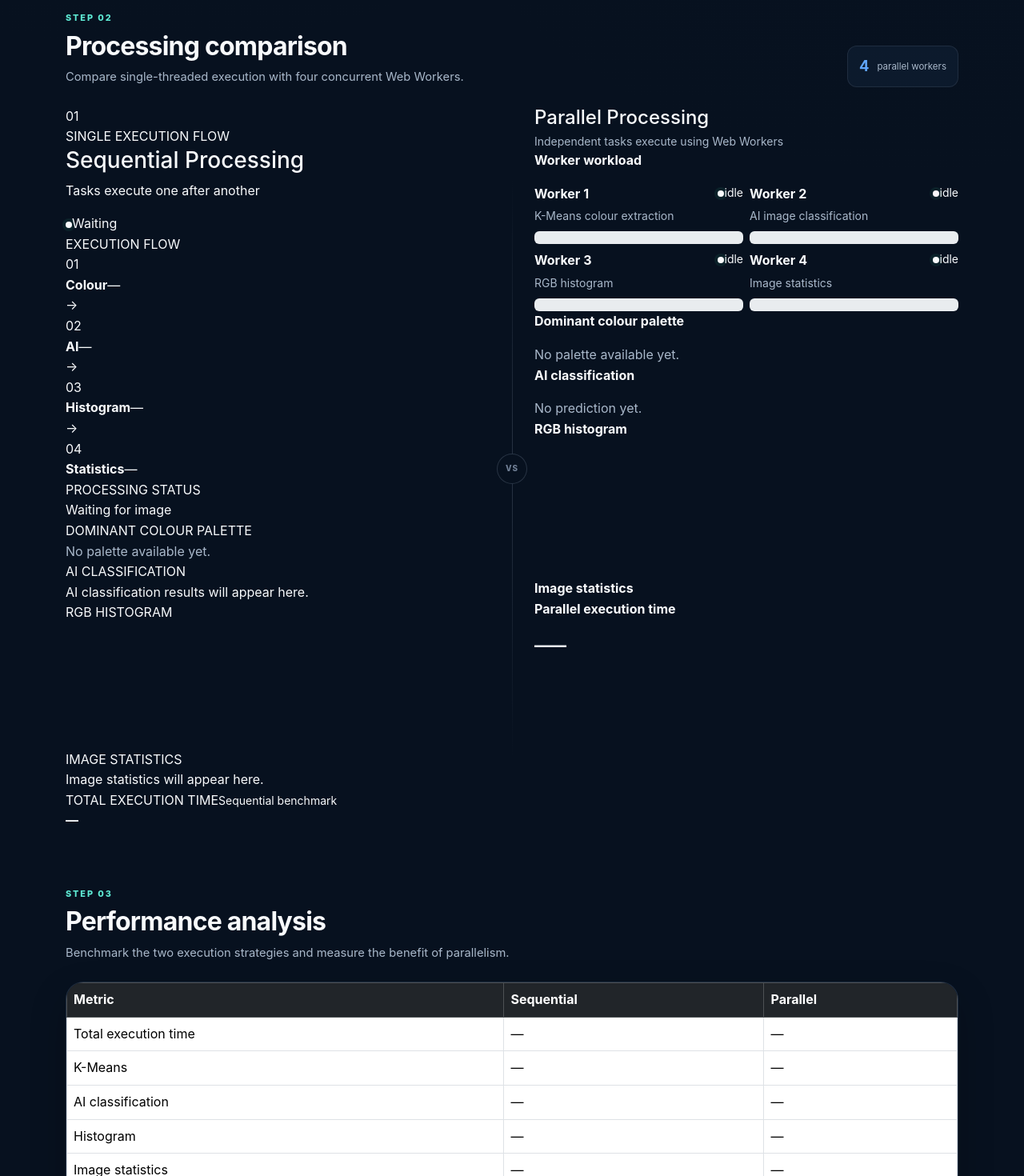
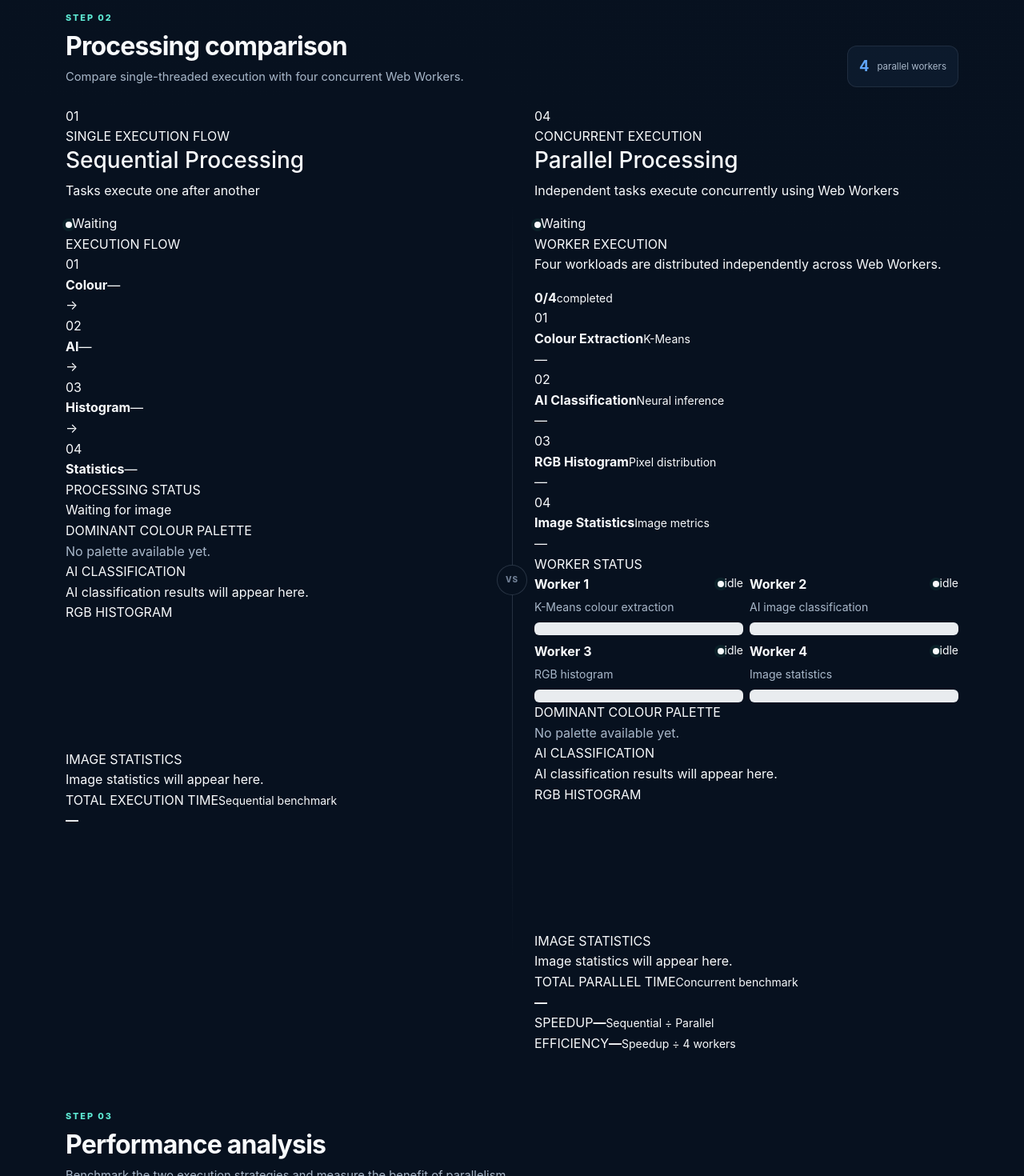
Before and after one commit to jopaulkjoshy14/Parallel-AI-Image-Analysis, a React (Vite) app: page / in a window 1280 px wide. Shown: the part 820-2290 px from the top of the page at 80% size. Built offline with nearby package versions, Linux system fonts and the light colour scheme.

Commit message:
Update ParallelPanel.jsx

```diff
--- a/src/components/ParallelPanel.jsx
+++ b/src/components/ParallelPanel.jsx
@@ -7,137 +7,542 @@ import WorkerStatus from "./WorkerStatus";
 export default function ParallelPanel({
   data
 }) {
+  const isCompleted =
+    data.totalTime !== null;
+
+  const completedWorkers =
+    data.workers?.filter(
+      (worker) =>
+        worker.status === "complete"
+    ).length || 0;
+
+  const runningWorkers =
+    data.workers?.filter(
+      (worker) =>
+        worker.status === "running"
+    ).length || 0;
+
+  const formatTime = (value) => {
+    if (
+      value === null ||
+      value === undefined
+    ) {
+      return "—";
+    }
+
+    return `${value.toFixed(2)} ms`;
+  };
+
   return (
-    <div className="panel-card">
-      <div className="panel-header parallel-header">
-        <h4 className="mb-1">
+    <div className="analysis-panel parallel-panel">
+
+      {/* =====================================================
+          PANEL HEADER
+      ===================================================== */}
+
+      <div className="analysis-panel-header parallel-panel-header">
+
+        <div className="panel-title-group">
+
+          <div className="panel-icon parallel-icon">
+            <span>04</span>
+          </div>
+
+          <div>
+            <div className="panel-eyebrow">
+              CONCURRENT EXECUTION
+            </div>
+
+            <h3>
               Parallel Processing
-        </h4>
+            </h3>
 
-        <div className="small text-secondary">
-          Independent tasks execute using Web Workers
+            <p>
+              Independent tasks execute concurrently
+              using Web Workers
+            </p>
+          </div>
+
+        </div>
+
+        <div
+          className={`panel-status ${
+            isCompleted
+              ? "panel-status-complete"
+              : runningWorkers > 0
+              ? "panel-status-running"
+              : ""
+          }`}
+        >
+          <span className="status-dot" />
+
+          {isCompleted
+            ? "Completed"
+            : runningWorkers > 0
+            ? "Running"
+            : "Waiting"}
+
+        </div>
+
+      </div>
+
+      {/* =====================================================
+          PARALLEL EXECUTION VISUALIZATION
+      ===================================================== */}
+
+      <div className="parallel-visual">
+
+        <div className="parallel-visual-header">
+
+          <div>
+            <div className="section-label">
+              WORKER EXECUTION
+            </div>
+
+            <p>
+              Four workloads are distributed
+              independently across Web Workers.
+            </p>
+          </div>
+
+          <div className="worker-counter">
+            <strong>
+              {completedWorkers}
+              <span>/</span>
+              {data.workers?.length || 4}
+            </strong>
+
+            <small>
+              completed
+            </small>
+          </div>
+
+        </div>
+
+        <div className="parallel-lanes">
+
+          <div className="parallel-lane">
+            <div className="lane-label">
+              <span className="lane-number">
+                01
+              </span>
+
+              <div>
+                <strong>
+                  Colour Extraction
+                </strong>
+
+                <small>
+                  K-Means
+                </small>
               </div>
             </div>
 
-      <div className="result-section">
+            <div className="lane-track">
+              <div
+                className={`lane-progress ${
+                  data.colourTime !== null
+                    ? "lane-complete"
+                    : ""
+                }`}
+              />
+            </div>
+
+            <span className="lane-time">
+              {formatTime(
+                data.colourTime
+              )}
+            </span>
+          </div>
+
+
+          <div className="parallel-lane">
+            <div className="lane-label">
+              <span className="lane-number">
+                02
+              </span>
+
+              <div>
                 <strong>
-          Worker workload
+                  AI Classification
                 </strong>
 
-        <div className="mt-3">
+                <small>
+                  Neural inference
+                </small>
+              </div>
+            </div>
+
+            <div className="lane-track">
+              <div
+                className={`lane-progress ${
+                  data.aiTime !== null
+                    ? "lane-complete"
+                    : ""
+                }`}
+              />
+            </div>
+
+            <span className="lane-time">
+              {formatTime(
+                data.aiTime
+              )}
+            </span>
+          </div>
+
+
+          <div className="parallel-lane">
+            <div className="lane-label">
+              <span className="lane-number">
+                03
+              </span>
+
+              <div>
+                <strong>
+                  RGB Histogram
+                </strong>
+
+                <small>
+                  Pixel distribution
+                </small>
+              </div>
+            </div>
+
+            <div className="lane-track">
+              <div
+                className={`lane-progress ${
+                  data.histogramTime !== null
+                    ? "lane-complete"
+                    : ""
+                }`}
+              />
+            </div>
+
+            <span className="lane-time">
+              {formatTime(
+                data.histogramTime
+              )}
+            </span>
+          </div>
+
+
+          <div className="parallel-lane">
+            <div className="lane-label">
+              <span className="lane-number">
+                04
+              </span>
+
+              <div>
+                <strong>
+                  Image Statistics
+                </strong>
+
+                <small>
+                  Image metrics
+                </small>
+              </div>
+            </div>
+
+            <div className="lane-track">
+              <div
+                className={`lane-progress ${
+                  data.statisticsTime !== null
+                    ? "lane-complete"
+                    : ""
+                }`}
+              />
+            </div>
+
+            <span className="lane-time">
+              {formatTime(
+                data.statisticsTime
+              )}
+            </span>
+          </div>
+
+        </div>
+
+      </div>
+
+      {/* =====================================================
+          WORKER STATUS
+      ===================================================== */}
+
+      <div className="panel-section">
+
+        <div className="section-label">
+          WORKER STATUS
+        </div>
+
+        <div className="result-container worker-status-container">
+
           <WorkerStatus
             workers={data.workers}
           />
-        </div>
+
         </div>
 
-      <div className="result-section">
-        <strong>
-          Dominant colour palette
-        </strong>
+      </div>
 
-        <div className="mt-3">
+      {/* =====================================================
+          COLOUR PALETTE
+      ===================================================== */}
+
+      <div className="panel-section">
+
+        <div className="section-label">
+          DOMINANT COLOUR PALETTE
+        </div>
+
+        <div className="result-container palette-container">
+
           <PaletteDisplay
             palette={data.palette}
           />
-        </div>
+
         </div>
 
-      <div className="result-section">
-        <strong>
-          AI classification
-        </strong>
+      </div>
 
-        <div className="mt-3">
+      {/* =====================================================
+          AI CLASSIFICATION
+      ===================================================== */}
+
+      <div className="panel-section">
+
+        <div className="section-label">
+          AI CLASSIFICATION
+        </div>
+
+        <div className="result-container">
+
           {data.ai?.length ? (
-            data.ai.map(
-              (item, index) => (
+
+            <div className="prediction-list">
+
+              {data.ai.map(
+                (item, index) => {
+
+                  const percentage =
+                    item.score * 100;
+
+                  return (
                     <div
-                  className="d-flex justify-content-between border-bottom py-2"
+                      className="prediction-item"
                       key={index}
                     >
-                  <span>
+
+                      <div className="prediction-main">
+
+                        <span className="prediction-rank">
+                          {String(
+                            index + 1
+                          ).padStart(
+                            2,
+                            "0"
+                          )}
+                        </span>
+
+                        <span className="prediction-label">
                           {item.label}
                         </span>
 
                         <strong>
-                    {(
-                      item.score *
-                      100
-                    ).toFixed(2)}
+                          {percentage.toFixed(
+                            2
+                          )}
                           %
                         </strong>
-                </div>
-              )
-            )
-          ) : (
-            <span className="text-secondary">
-              No prediction yet.
-            </span>
-          )}
-        </div>
+
                       </div>
 
-      <div className="result-section">
-        <strong>
-          RGB histogram
-        </strong>
-
-        <div className="mt-3">
-          <Histogram
-            histogram={data.histogram}
+                      <div className="prediction-bar">
+                        <div
+                          className="prediction-bar-fill"
+                          style={{
+                            width:
+                              `${Math.min(
+                                percentage,
+                                100
+                              )}%`
+                          }}
                         />
                       </div>
+
+                    </div>
+                  );
+                }
+              )}
+
             </div>
 
-      <div className="result-section">
-        <strong>
-          Image statistics
-        </strong>
+          ) : (
 
-        {data.statistics && (
-          <div className="row g-2 mt-2 small">
-            <div className="col-6">
-              Resolution
+            <div className="empty-result">
+              AI classification results
+              will appear here.
             </div>
 
-            <div className="col-6 text-end">
-              {data.statistics.width} ×{" "}
-              {data.statistics.height}
+          )}
+
         </div>
 
-            <div className="col-6">
-              Pixels
       </div>
 
-            <div className="col-6 text-end">
-              {data.statistics.pixelCount.toLocaleString()}
+      {/* =====================================================
+          HISTOGRAM
+      ===================================================== */}
+
+      <div className="panel-section">
+
+        <div className="section-label">
+          RGB HISTOGRAM
         </div>
 
-            <div className="col-6">
-              Brightness
+        <div className="result-container histogram-container">
+
+          <Histogram
+            histogram={
+              data.histogram
+            }
+          />
+
         </div>
 
-            <div className="col-6 text-end">
-              {data.statistics.averageBrightness}
-            </div>
-          </div>
-        )}
       </div>
 
-      <div className="result-section">
+      {/* =====================================================
+          IMAGE STATISTICS
+      ===================================================== */}
+
+      <div className="panel-section">
+
+        <div className="section-label">
+          IMAGE STATISTICS
+        </div>
+
+        {data.statistics ? (
+
+          <div className="statistics-grid">
+
+            <div className="stat-item">
+              <span>
+                Resolution
+              </span>
+
               <strong>
-          Parallel execution time
+                {data.statistics.width}
+                {" × "}
+                {data.statistics.height}
               </strong>
+            </div>
 
-        <div className="display-6 mt-2">
+            <div className="stat-item">
+              <span>
+                Pixels
+              </span>
+
+              <strong>
+                {data.statistics.pixelCount.toLocaleString()}
+              </strong>
+            </div>
+
+            <div className="stat-item">
+              <span>
+                Brightness
+              </span>
+
+              <strong>
+                {data.statistics.averageBrightness}
+              </strong>
+            </div>
+
+          </div>
+
+        ) : (
+
+          <div className="empty-result">
+            Image statistics will appear here.
+          </div>
+
+        )}
+
+      </div>
+
+      {/* =====================================================
+          PARALLEL PERFORMANCE
+      ===================================================== */}
+
+      <div className="execution-total parallel-total">
+
+        <div>
+          <span>
+            TOTAL PARALLEL TIME
+          </span>
+
+          <small>
+            Concurrent benchmark
+          </small>
+        </div>
+
+        <strong>
           {data.totalTime !== null
             ? `${data.totalTime.toFixed(
                 2
               )} ms`
             : "—"}
+        </strong>
+
       </div>
+
+      {/* =====================================================
+          SPEEDUP / EFFICIENCY
+      ===================================================== */}
+
+      <div className="parallel-metrics">
+
+        <div className="parallel-metric">
+
+          <span>
+            SPEEDUP
+          </span>
+
+          <strong>
+            {data.speedup !== null
+              ? `${data.speedup.toFixed(
+                  2
+                )}×`
+              : "—"}
+          </strong>
+
+          <small>
+            Sequential ÷ Parallel
+          </small>
+
         </div>
+
+        <div className="parallel-metric">
+
+          <span>
+            EFFICIENCY
+          </span>
+
+          <strong>
+            {data.efficiency !== null
+              ? `${(
+                  data.efficiency * 100
+                ).toFixed(1)}%`
+              : "—"}
+          </strong>
+
+          <small>
+            Speedup ÷ 4 workers
+          </small>
+
+        </div>
+
+      </div>
+
     </div>
   );
 }
```
Lines whose indentation alone changed are shown as unchanged.
